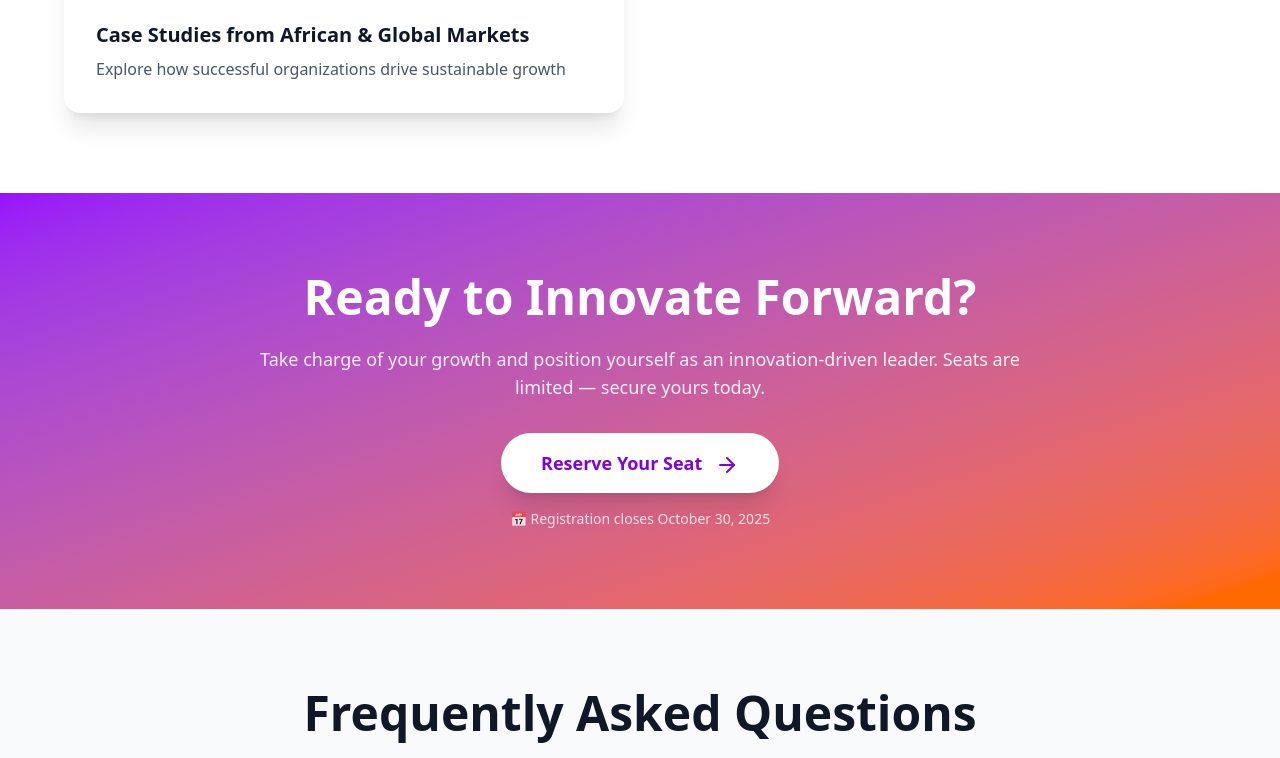
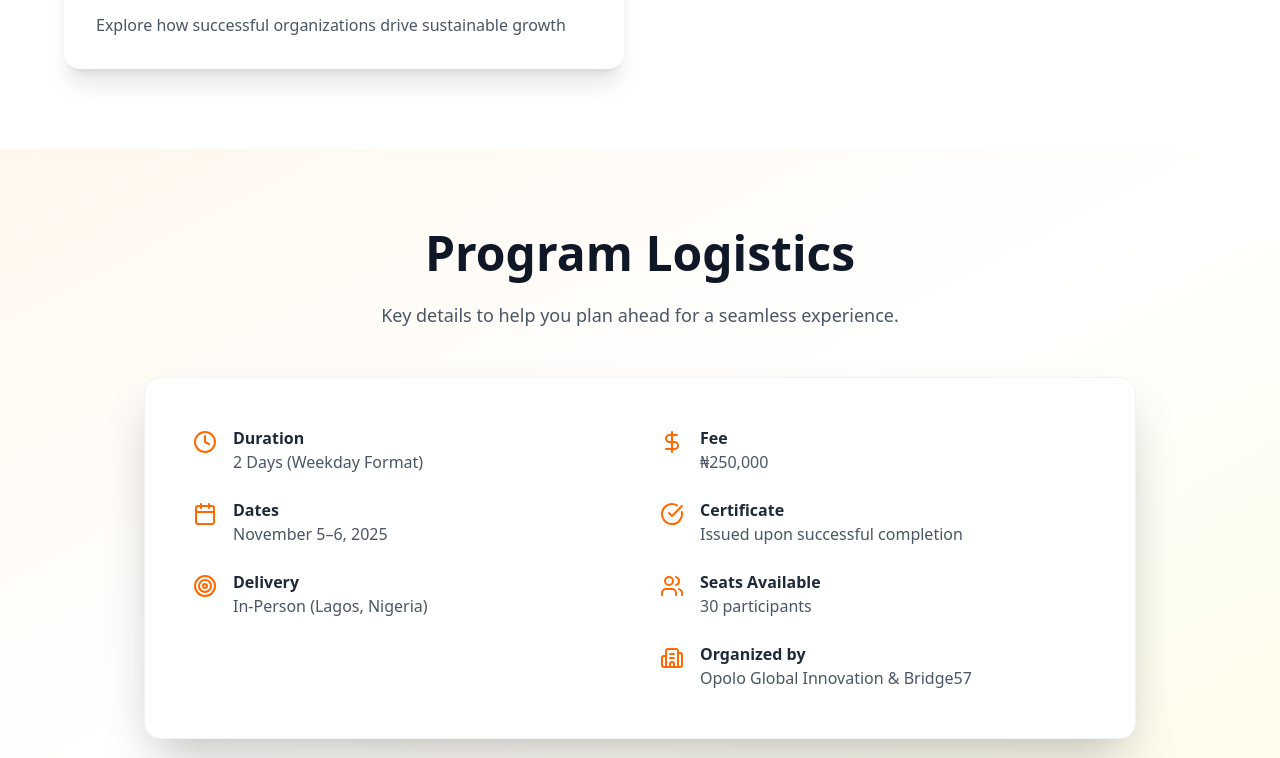
Before and after one commit to samakintayo/opolo-global, a React (Vite) app in the folder frontend/: page /innovate-forward in a window 1280 px wide. Shown: the part 3649-4407 px from the top of the page. Built offline with nearby package versions, Linux system fonts and the light colour scheme.

Commit message:
updateinnovate

```diff
--- a/frontend/src/AiBootcamp.jsx
+++ b/frontend/src/AiBootcamp.jsx
@@ -3,6 +3,7 @@ import { Link } from "react-router-dom";
 import { motion } from "framer-motion";
 import { Calendar, Clock, Users, Brain, Laptop, Award, CheckCircle, ArrowRight, Star, Zap, Target, BookOpen } from "lucide-react";
 import { CardContent } from "./components/ui/card";
+import "./index.css";
 
 const program = {
   slug: "ai-bootcamp",
--- a/frontend/src/InnovateForward.jsx
+++ b/frontend/src/InnovateForward.jsx
@@ -1,5 +1,7 @@
 import { useState, useEffect } from "react";
 import { Link } from "react-router-dom";
+import "./App.css";
+import "./index.css";
 import {
   Calendar,
   Clock,
@@ -305,10 +307,10 @@ const InnovateForward = () => {
       {/* OBJECTIVES */}
       <section className="py-20 bg-gray-50 px-4">
         <div className="text-center max-w-3xl mx-auto mb-12 animate-fadeInUp">
-          <div className="inline-flex items-center gap-2 bg-purple-100 text-purple-700 px-4 py-1 rounded-full mb-4">
+          {/* <div className="inline-flex items-center gap-2 bg-purple-100 text-purple-700 px-4 py-1 rounded-full mb-4">
             <Lightbulb className="w-5 h-5" />
             <span className="font-medium text-sm">Section 4</span>
-          </div>
+          </div> */}
           <h2 className="text-3xl md:text-5xl font-bold mb-4">Key Learning Objectives</h2>
           <p className="text-gray-600 text-lg">
             By the end of this 2-day program, participants will be able to:
@@ -352,6 +354,86 @@ const InnovateForward = () => {
           ))}
         </div>
       </section>
+
+      <section className="py-20 bg-gradient-to-br from-orange-50 via-white to-yellow-50">
+  <div className="max-w-5xl mx-auto px-4">
+    <div className="text-center mb-12">
+      <h2 className="text-3xl md:text-5xl font-bold mb-6 text-gray-900">
+        Program Logistics
+      </h2>
+      <p className="text-gray-600 text-lg">
+        Key details to help you plan ahead for a seamless experience.
+      </p>
+    </div>
+
+    <div className="bg-white rounded-2xl shadow-2xl p-8 md:p-12 border border-gray-100">
+      <div className="grid md:grid-cols-2 gap-10">
+        <div className="space-y-6">
+          <div className="flex items-start gap-4">
+            <Clock className="w-6 h-6 text-orange-500 flex-shrink-0 mt-1" />
+            <div>
+              <h3 className="font-semibold text-gray-800">Duration</h3>
+              <p className="text-gray-600">2 Days (Weekday Format)</p>
+            </div>
+          </div>
+
+          <div className="flex items-start gap-4">
+            <Calendar className="w-6 h-6 text-orange-500 flex-shrink-0 mt-1" />
+            <div>
+              <h3 className="font-semibold text-gray-800">Dates</h3>
+              <p className="text-gray-600">November 5–6, 2025</p>
+            </div>
+          </div>
+
+          <div className="flex items-start gap-4">
+            <Target className="w-6 h-6 text-orange-500 flex-shrink-0 mt-1" />
+            <div>
+              <h3 className="font-semibold text-gray-800">Delivery</h3>
+              <p className="text-gray-600">In-Person (Lagos, Nigeria)</p>
+            </div>
+          </div>
+        </div>
+
+        <div className="space-y-6">
+          <div className="flex items-start gap-4">
+            <DollarSign className="w-6 h-6 text-orange-500 flex-shrink-0 mt-1" />
+            <div>
+              <h3 className="font-semibold text-gray-800">Fee</h3>
+              <p className="text-gray-600">₦250,000</p>
+            </div>
+          </div>
+
+          <div className="flex items-start gap-4">
+            <CheckCircle className="w-6 h-6 text-orange-500 flex-shrink-0 mt-1" />
+            <div>
+              <h3 className="font-semibold text-gray-800">Certificate</h3>
+              <p className="text-gray-600">Issued upon successful completion</p>
+            </div>
+          </div>
+
+          <div className="flex items-start gap-4">
+            <Users className="w-6 h-6 text-orange-500 flex-shrink-0 mt-1" />
+            <div>
+              <h3 className="font-semibold text-gray-800">Seats Available</h3>
+              <p className="text-gray-600">30 participants</p>
+            </div>
+          </div>
+
+          <div className="flex items-start gap-4">
+            <Building2 className="w-6 h-6 text-orange-500 flex-shrink-0 mt-1" />
+            <div>
+              <h3 className="font-semibold text-gray-800">Organized by</h3>
+              <p className="text-gray-600">
+                Opolo Global Innovation & Bridge57
+              </p>
+            </div>
+          </div>
+        </div>
+      </div>
+    </div>
+  </div>
+</section>
+
 
       {/* CTA */}
       <section className="py-20 bg-gradient-to-br from-purple-600 to-orange-500 text-white text-center px-4">
```
